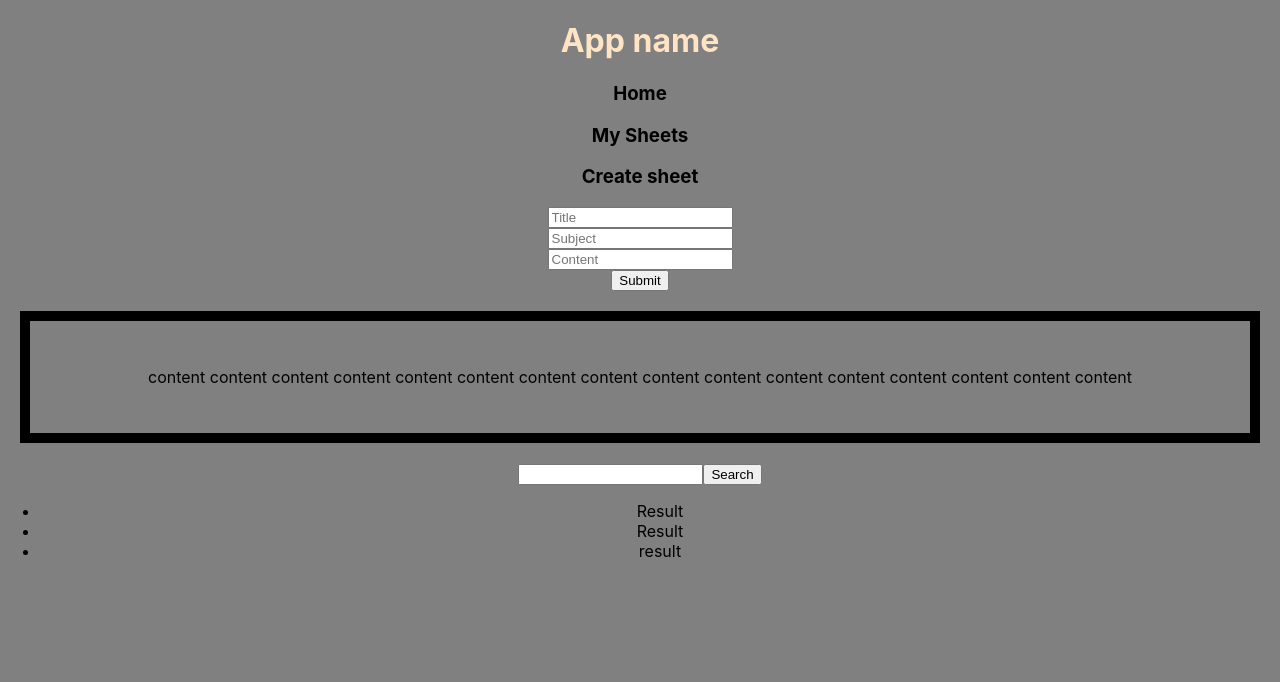
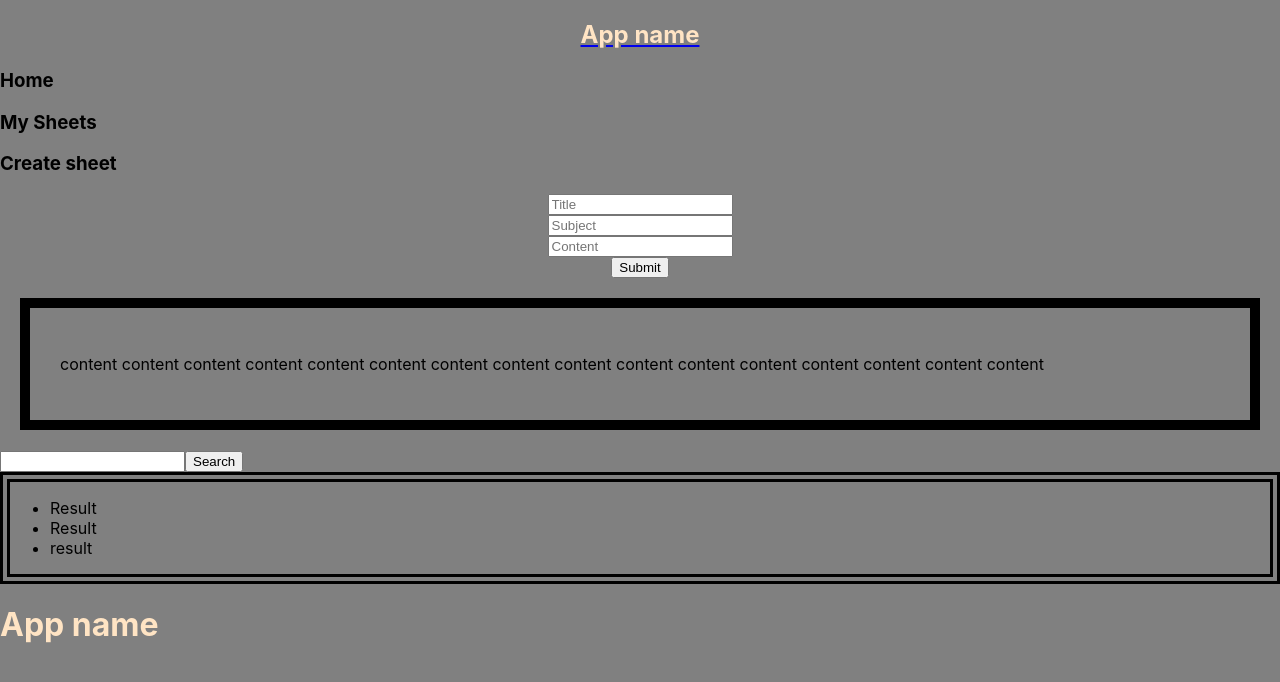
Before and after one commit to mariesaoconnell/docusetFrontEnd, a React (Create React App) app: page / in a window 1280 px wide. Shown: the top 682 px of the page. Built offline with nearby package versions, Linux system fonts and the light colour scheme.

Commit message:
start routes

```diff
--- a/package.json
+++ b/package.json
@@ -8,6 +8,7 @@
     "@testing-library/user-event": "^13.5.0",
     "react": "^18.2.0",
     "react-dom": "^18.2.0",
+    "react-router-dom": "^6.4.2",
     "react-scripts": "5.0.1",
     "web-vitals": "^2.1.4"
   },
--- a/src/App.js
+++ b/src/App.js
@@ -4,18 +4,54 @@ import Content from './components/Content';
 import Nav from './components/Nav';
 import SubjectSearch from './components/SubjectSearch';
 import Form from './components/Form';
+import {Routes, Route, Link} from 'react-router-dom';
+import {useNavigate} from 'react-router-dom';
+import { useState } from "react";
+import CreateForm from './CreateForm';
 
 function App() {
+  const [page, setPage] = useState('');
+  const navigate= useNavigate();
+
+  function getActivity() {
+    const url = "http://localhost:3000/";
+
+    fetch(url)
+      .then((response) => response.json())
+      .then((response) => {
+       console.log(response)
+      })
+      .catch(console.error);
+
+  }
+  function handleClick(event) {
+    event.preventDefault();
+    getActivity();
+  }
   return (
+
+    <>
+    <nav>
     <div className="App">
+
+
+      <Link to='/'>
       <Header />
-      <Nav />
+      </Link>
 
-      <Form />
+      </div>
+    </nav>
+
+      <Nav className="App"/>
+      <CreateForm />
       <Content />
-      <SubjectSearch />
+      <SubjectSearch handleClick={handleClick}/>
+      <Routes>
+        <Route path='/' element={<Header />} />
+      </Routes>
 
-    </div>
+      </>
+
   );
 }
 
--- /dev/null
+++ b/src/CreateForm.js
@@ -0,0 +1,12 @@
+import React from 'react';
+import Form from './components/Form';
+
+function CreateForm(props) {
+    return (
+        <div>
+            <Form />
+        </div>
+    );
+}
+
+export default CreateForm;
--- a/src/components/SubjectSearch.js
+++ b/src/components/SubjectSearch.js
@@ -1,15 +1,15 @@
 import React from 'react';
 
-function SubjectSearch(props) {
+function SubjectSearch({ handleClick }) {
     return (
 
         <main>
 
         <div>
         <input type="text" />
-        <button>Search</button>
+        <button onClick={handleClick}>Search</button>
       </div>
-      <div classname="searchResults">
+      <div className="searchResults">
         <ul>
             <li>Result</li>
             <li>Result</li>
--- a/src/index.js
+++ b/src/index.js
@@ -2,16 +2,14 @@ import React from 'react';
 import ReactDOM from 'react-dom/client';
 import './index.css';
 import App from './App';
-import reportWebVitals from './reportWebVitals';
+import { BrowserRouter as Router} from 'react-router-dom'
+
 
 const root = ReactDOM.createRoot(document.getElementById('root'));
 root.render(
   <React.StrictMode>
+    <Router>
     <App />
+    </Router>
   </React.StrictMode>
 );
-
-// If you want to start measuring performance in your app, pass a function
-// to log results (for example: reportWebVitals(console.log))
-// or send to an analytics endpoint. Learn more: https://bit.ly/CRA-vitals
-reportWebVitals();
```
Also changed, not shown: src/components/Home.js (added, +7 -0 lines), 1 other file (tests, documents, lock files or other folders).
